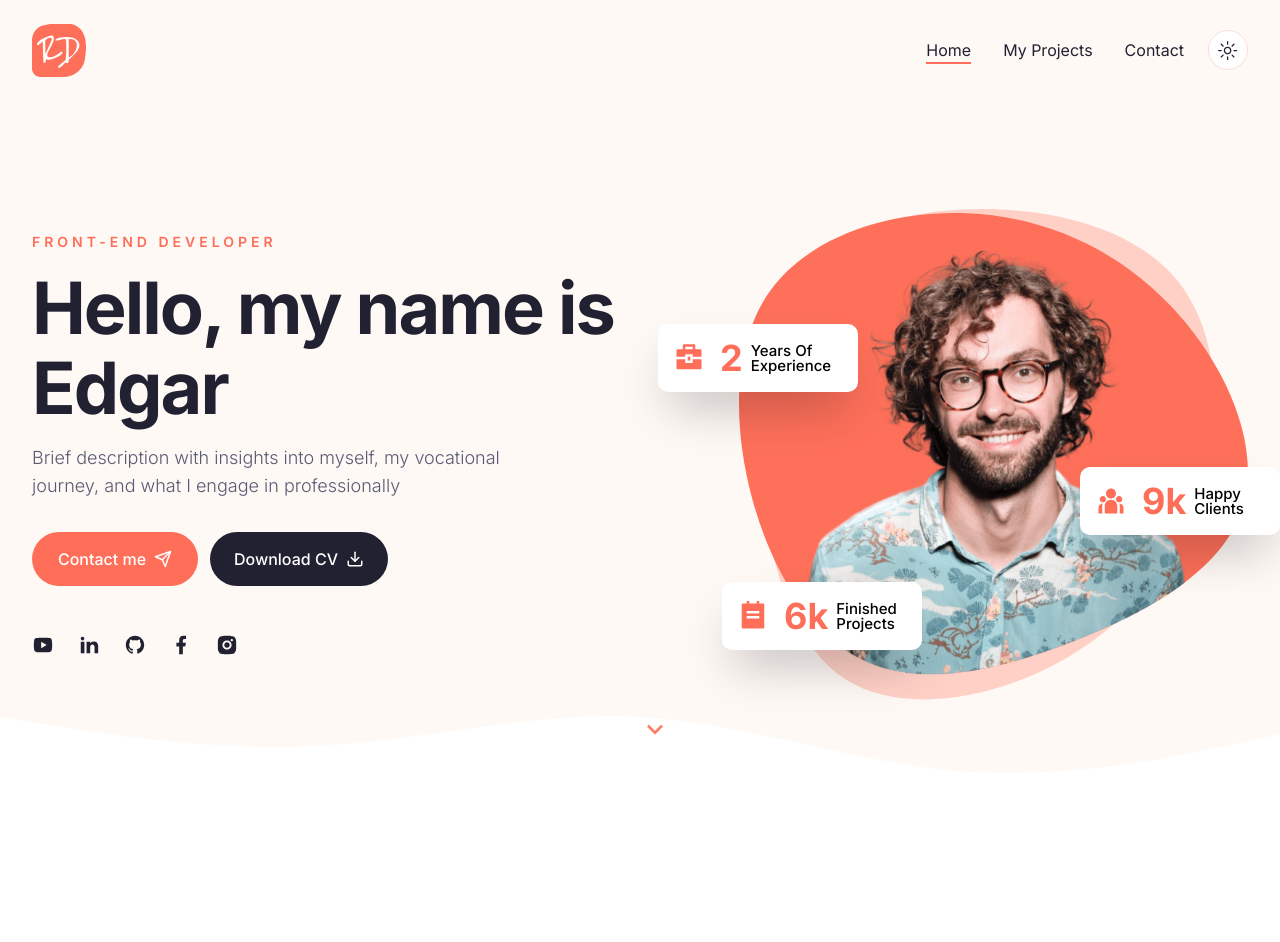
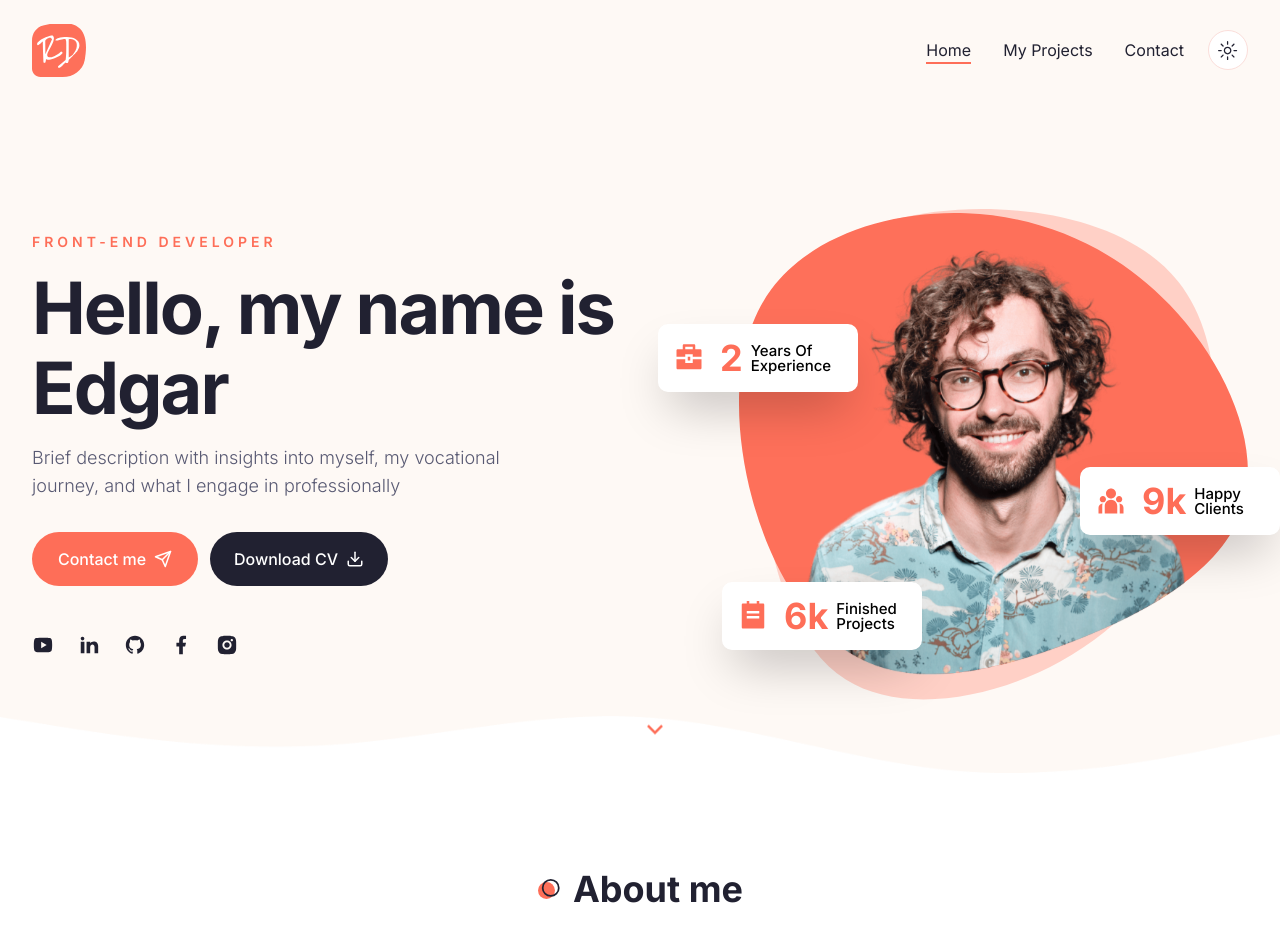
Before and after one commit to edgarespinoza7/edgarespinoza7.github.io, a Next.js app: page / in a window 1280 px wide. Shown: the top 942 px of the page. Built offline with nearby package versions, Linux system fonts and the light colour scheme.

Commit message:
22 commit -added About component and Style- OK

```diff
--- a/app/globals.css
+++ b/app/globals.css
@@ -73,6 +73,12 @@
   @apply text-muted-foreground text-lg mb-8 font-light;
 }
 
+.section-title {
+  @apply text-4xl font-bold relative w-max flex items-center
+  justify-between gap-x-3 before:bg-dots_light before:dark:bg-dots_dark
+  before:bg-no-repeat before:bg-center before:w-[24px] before:h-[24px];
+}
+
 .badge {
   @apply z-10 w-[200px] h-[68px] bg-white dark:backdrop-blur-[44px] shadow-2xl p-4 rounded-[10px] flex items-center gap-x-4;
 }
--- a/components/About.jsx
+++ b/components/About.jsx
@@ -1,6 +1,6 @@
-import DevImg from "./Devimg";
-import Image from "next/image";
-import { Tabs, TabsContent, TabsList, TabsTrigger } from '@/components/ui/tabs'
+// import DevImg from "./Devimg";
+// import Image from "next/image";
+// import { Tabs, TabsContent, TabsList, TabsTrigger } from '@/components/ui/tabs'
 
 import {
     user2,
@@ -128,18 +128,17 @@ const skillData = [
 const About = () => {
 
     const getData = (arr, title) => {
-        return arr.find( (item) => item.title === title);
+        return arr.find((item) => item.title === title);
     };
 
-    console.log(getData(qualificationData, 'experience'));
-
     return (
-        <section>
-            <div className="container">
+        <section className="xl:h-[860px] pb-12 xl:py-24">
+            <div className="container mx-auto">
+                <h2 className="section-title mb-8 xl:mb-16 text-center mx-auto">About me</h2>
 
             </div>
         </section>
     )
 }
 
-export default About
+export default About;
--- a/tailwind.config.js
+++ b/tailwind.config.js
@@ -80,6 +80,9 @@ module.exports = {
         hero_shape: "url(/hero/shape-1.svg)",
         hero_shape2_light: "url(/hero/shape-2-light.svg)",
         hero_shape2_dark: "url(/hero/shape-2-dark.svg)",
+
+        dots_light: "url(/dots-light.svg)",
+        dots_dark: "url(/dots-dark.svg)",
       },
     },
   },
```
